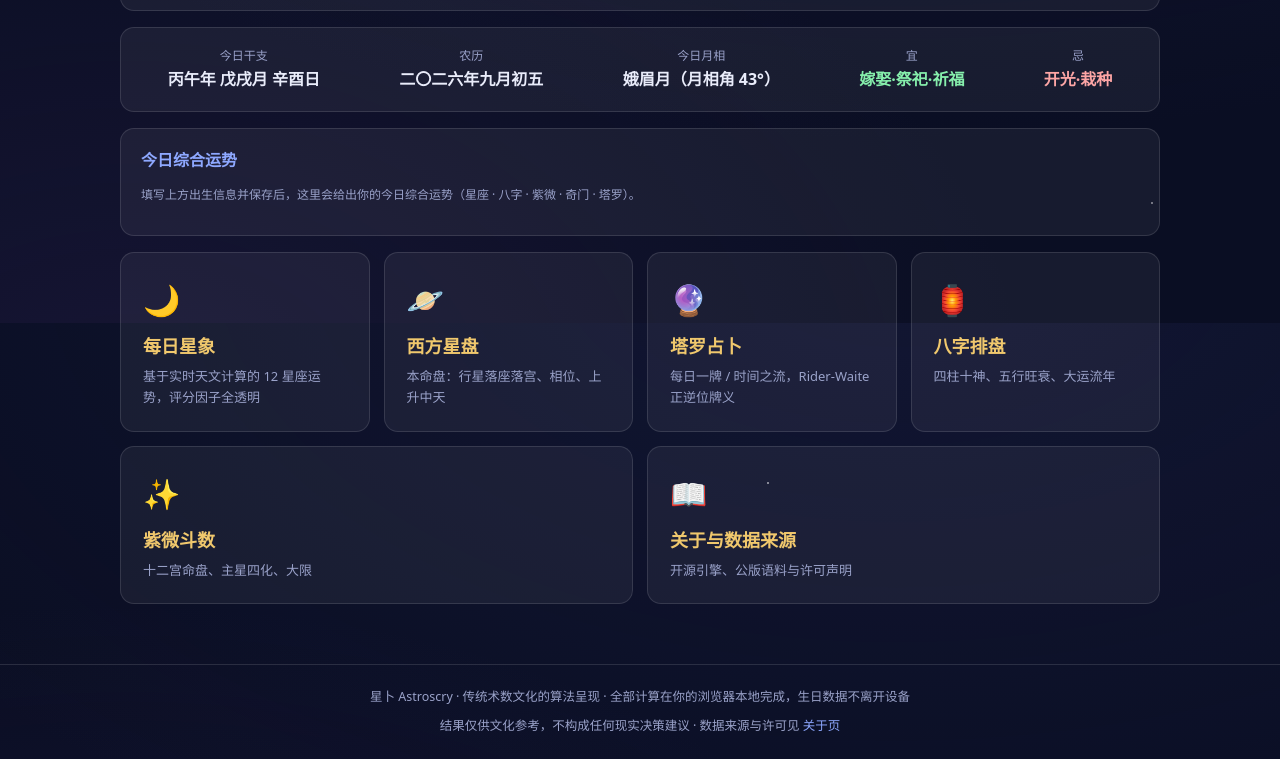
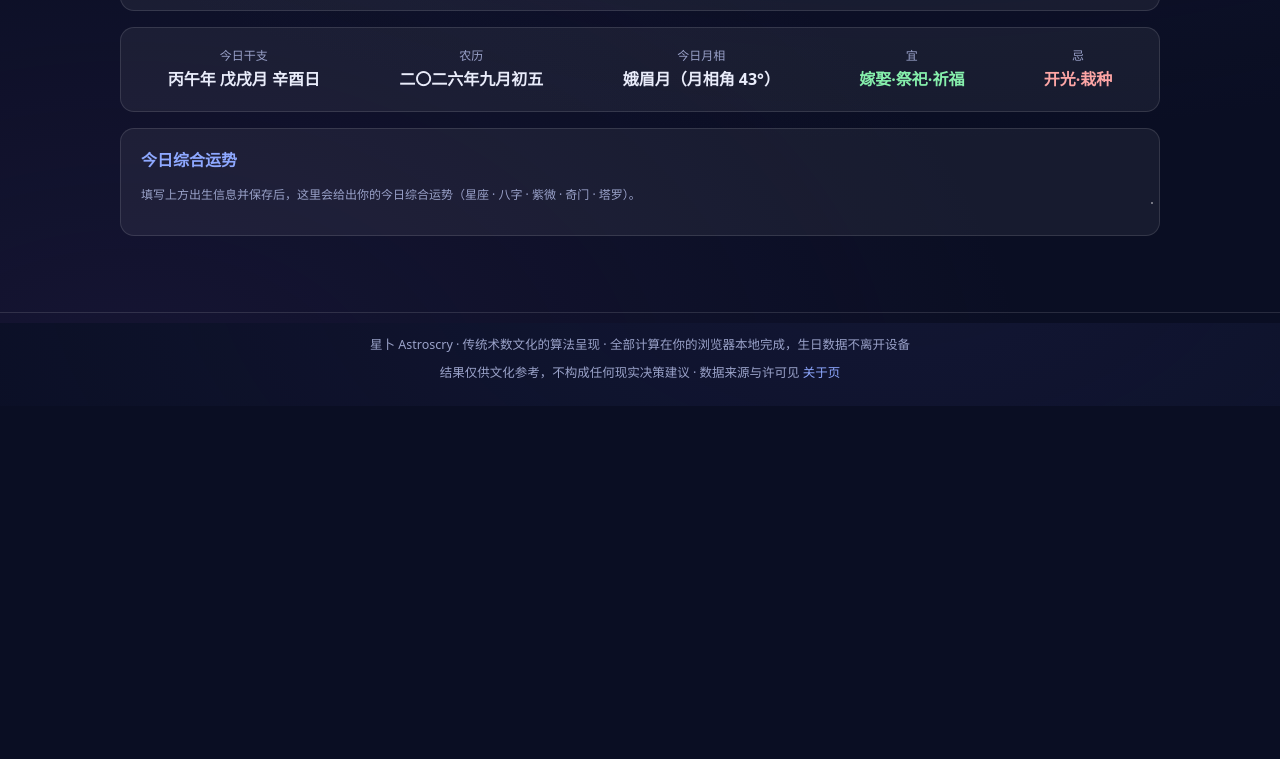
Before and after one commit to xiewenchao1999/Astroscry, a website with bundled scripts: page site/index.html in a window 1280 px wide. Shown: the part 477-1236 px from the top of the page. After the commit the page ends 883 px from the top, so only its background shows below. Built offline with nearby package versions, Linux system fonts and the light colour scheme.

Commit message:
Remove the feature-entry nav cards from the home page
The home page now focuses on birth info + today summary + daily
composite; all features stay reachable via the top nav and footer.
Drop the now-dead .entry stagger animation.

```diff
--- a/site/index.html
+++ b/site/index.html
@@ -16,16 +16,6 @@
   <div id="birth-card" class="card"></div>
   <div id="today" class="card"></div>
   <div id="daily" class="card"></div>
-  <div class="grid grid-4">
-    <a class="entry" href="pages/horoscope.html"><div class="e-ico">🌙</div><div class="e-t">每日星象</div><div class="e-d">基于实时天文计算的 12 星座运势，评分因子全透明</div></a>
-    <a class="entry" href="pages/natal.html"><div class="e-ico">🪐</div><div class="e-t">西方星盘</div><div class="e-d">本命盘：行星落座落宫、相位、上升中天</div></a>
-    <a class="entry" href="pages/tarot.html"><div class="e-ico">🔮</div><div class="e-t">塔罗占卜</div><div class="e-d">每日一牌 / 时间之流，Rider-Waite 正逆位牌义</div></a>
-    <a class="entry" href="pages/bazi.html"><div class="e-ico">🏮</div><div class="e-t">八字排盘</div><div class="e-d">四柱十神、五行旺衰、大运流年</div></a>
-  </div>
-  <div class="grid grid-4" style="margin-top:14px;">
-    <a class="entry" href="pages/ziwei.html"><div class="e-ico">✨</div><div class="e-t">紫微斗数</div><div class="e-d">十二宫命盘、主星四化、大限</div></a>
-    <a class="entry" href="pages/about.html"><div class="e-ico">📖</div><div class="e-t">关于与数据来源</div><div class="e-d">开源引擎、公版语料与许可声明</div></a>
-  </div>
 </div>
 <script src="vendor/lunar.js"></script>
 <script src="vendor/astronomy.min.js"></script>
--- a/site/js/pages/home-page.mjs
+++ b/site/js/pages/home-page.mjs
@@ -7,7 +7,7 @@ import { castQimen } from '../core/qimen.mjs';
 import { readQimen } from '../core/qimen-reading.mjs';
 import { dailyDraw } from '../core/tarot.mjs';
 import { setAISource } from '../ui/ai-panel.mjs';
-import { stagger, revealCards } from '../ui/motion.mjs';
+import { revealCards } from '../ui/motion.mjs';
 
 renderLayout();
 mountBirthCard(document.getElementById('birth-card'));
@@ -138,6 +138,4 @@ window.addEventListener('astroscry:profile-saved', renderDaily);
 window.addEventListener('astroscry:profile-cleared', renderDaily);
 
 // 内容就绪后再入场（先渲染后动画，避免动效作用在空盒子上）
-document.querySelectorAll('.grid').forEach((g) => stagger(g, '.entry'));
 revealCards(document.querySelector('.wrap'), '.card');
-stagger(document.querySelector('.wrap'), '.entry');
```
